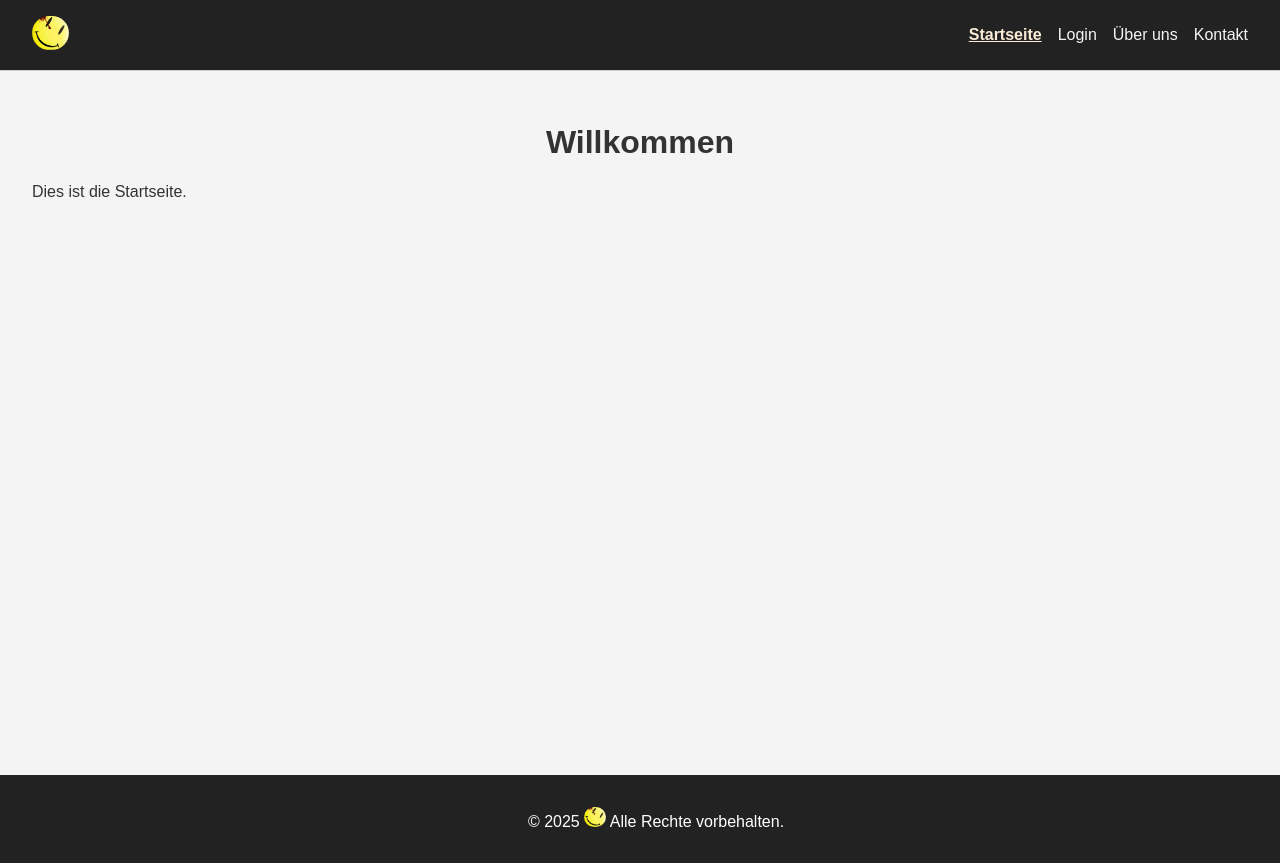
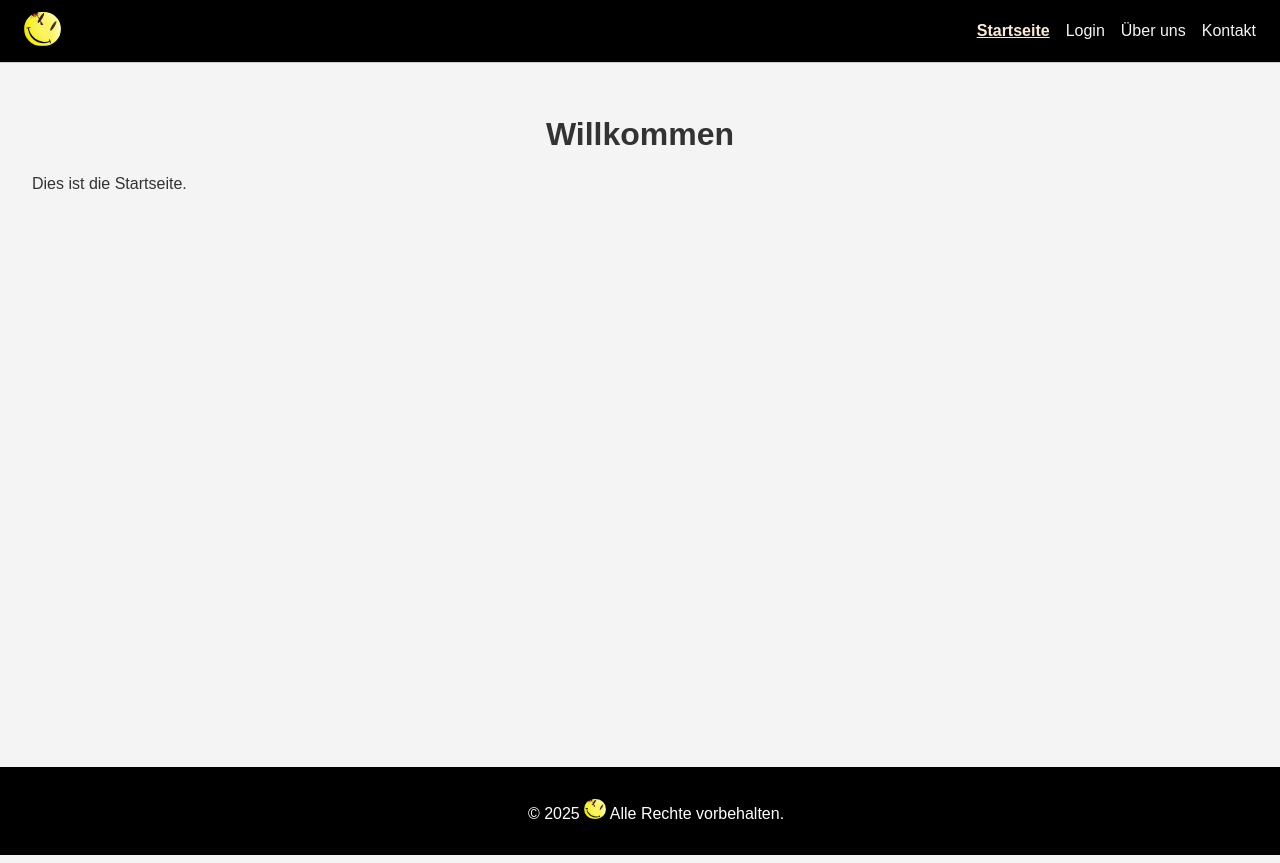
Before and after one commit to AndyTharraketta/Portfolio, a React (Create React App) app: page / in a window 1280 px wide. Shown: the top 863 px of the page. Built offline with nearby package versions, Linux system fonts and the light colour scheme.

Commit message:
edit App.css, index.css and Navbar.css

```diff
--- a/src/App.css
+++ b/src/App.css
@@ -7,13 +7,6 @@
   padding: 2rem;
 }
 
-.footer {
-  background-color: #222;
-  color: white;
-  text-align: center;
-  padding: 1rem;
-}
-
 @media (max-width: 850px){
   .product-container {
       flex-direction: column;
--- a/src/index.css
+++ b/src/index.css
@@ -4,30 +4,3 @@ body {
   background-color: #f4f4f4;
   color: #333;
 }
-
-.navbar {
-  background-color: #222;
-  color: white;
-  padding: 1rem 2rem;
-  display: flex;
-  justify-content: space-between;
-  align-items: center;
-}
-
-.nav-links {
-  list-style: none;
-  display: flex;
-  gap: 1rem;
-  margin: 0;
-  padding: 0;
-}
-
-.nav-links a {
-  color: white;
-  text-decoration: none;
-}
-
-.nav-links .active a,
-.nav-links a:hover {
-  text-decoration: underline;
-}
--- a/src/styles/Navbar.css
+++ b/src/styles/Navbar.css
@@ -2,9 +2,11 @@
   align-items: center;
   background-color: black;
   border-bottom: 1px solid #ccc;
+  color: white;
   display: flex;
   justify-content: space-between;
   padding: 12px 24px;
+  /* width: 100%; */
 }
 
 .navbar-logo {
@@ -30,6 +32,11 @@
   color: antiquewhite;
 }
 
+.nav-links .active a,
+.nav-links a:hover {
+  text-decoration: underline;
+}
+
 .logout-button {
   background: none;
   border: none;
```
